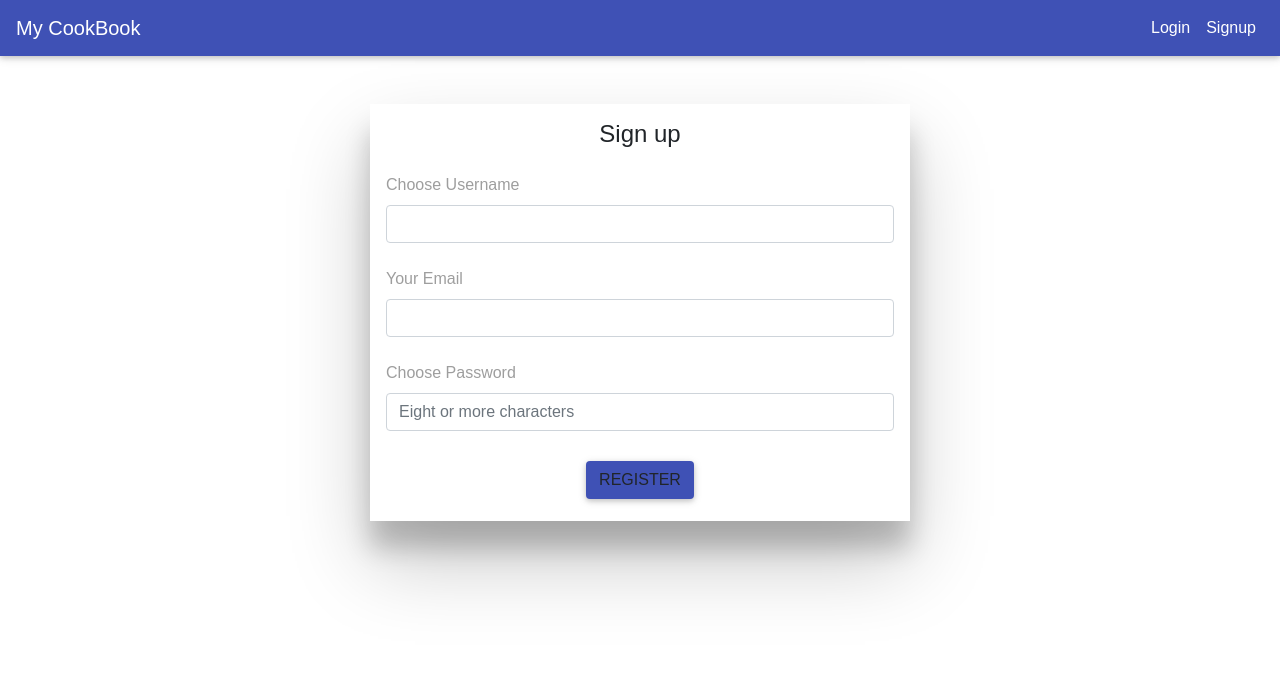
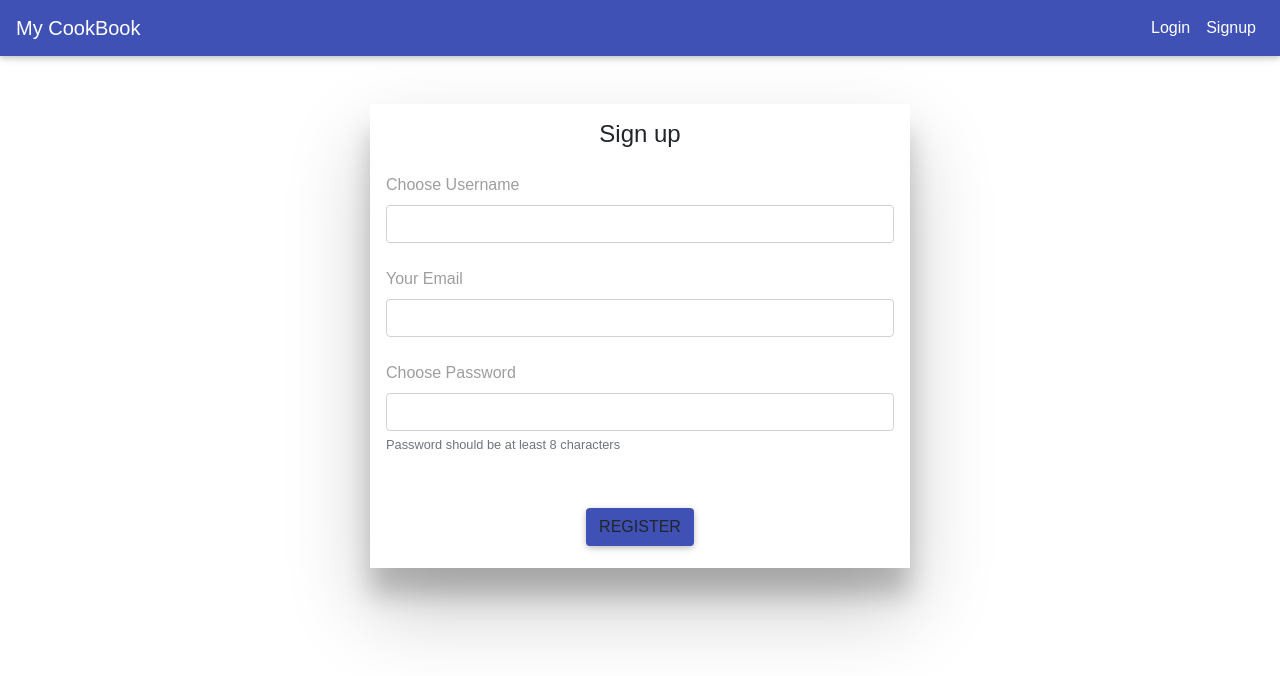
Before and after one commit to ArielFeingold/eventime-react, a React (Create React App) app in the folder client/: page /signup in a window 1280 px wide. Shown: the top 676 px of the page. Built offline with nearby package versions, Linux system fonts and the light colour scheme; what react-emotion would draw is missing.

Commit message:
fixed signup error messages

```diff
--- a/client/src/containers/auth/Signup.js
+++ b/client/src/containers/auth/Signup.js
@@ -38,9 +38,10 @@ class Signup extends Component {
       let emailError = '';
       let passwordError = ''
       if ( this.props.errors ) {
-        usernameError = this.props.errors["username"][0];
-        emailError = this.props.errors["username"][0];
-        passwordError = this.props.errors["username"][0]
+        if(this.props.errors.username){usernameError = this.props.errors.username[0]};
+        if(this.props.errors.email){emailError = this.props.errors.email[0]};
+        if(this.props.errors.password){passwordError = this.props.errors.password[0]};
+
       }
 
       let authRedirect = null;
@@ -66,9 +67,11 @@ class Signup extends Component {
                 <input onChange={this.handleChange} type="email" name="email" value={this.state.email} className="form-control" required/>
                 <div className="invalid-feedback">Email {emailError}</div>
                 <br/>
-                <label htmlFor="defaultFormRegisterPasswordEx" className="grey-text">Choose Password</label>
-                <input onChange={this.handleChange} type="password" name="password" value={this.state.password}  className="form-control" pattern=".{8,}" placeholder="Eight or more characters" required/>
+                <label htmlFor="defaultFormRegisterNameEx" className="grey-text">Choose Password</label>
+                <input onChange={this.handleChange} type="password" name="password" value={this.state.password} pattern="{8,}" className="form-control" required/>
+                <small className="form-text text-muted">Password should be at least 8 characters</small>
                 <div className="invalid-feedback">Password {passwordError}</div>
+                <br/>
                 <div className="text-center mt-4">
                   <Button className="btn btn-indigo" type="submit">Register</Button>
                 </div>
```
